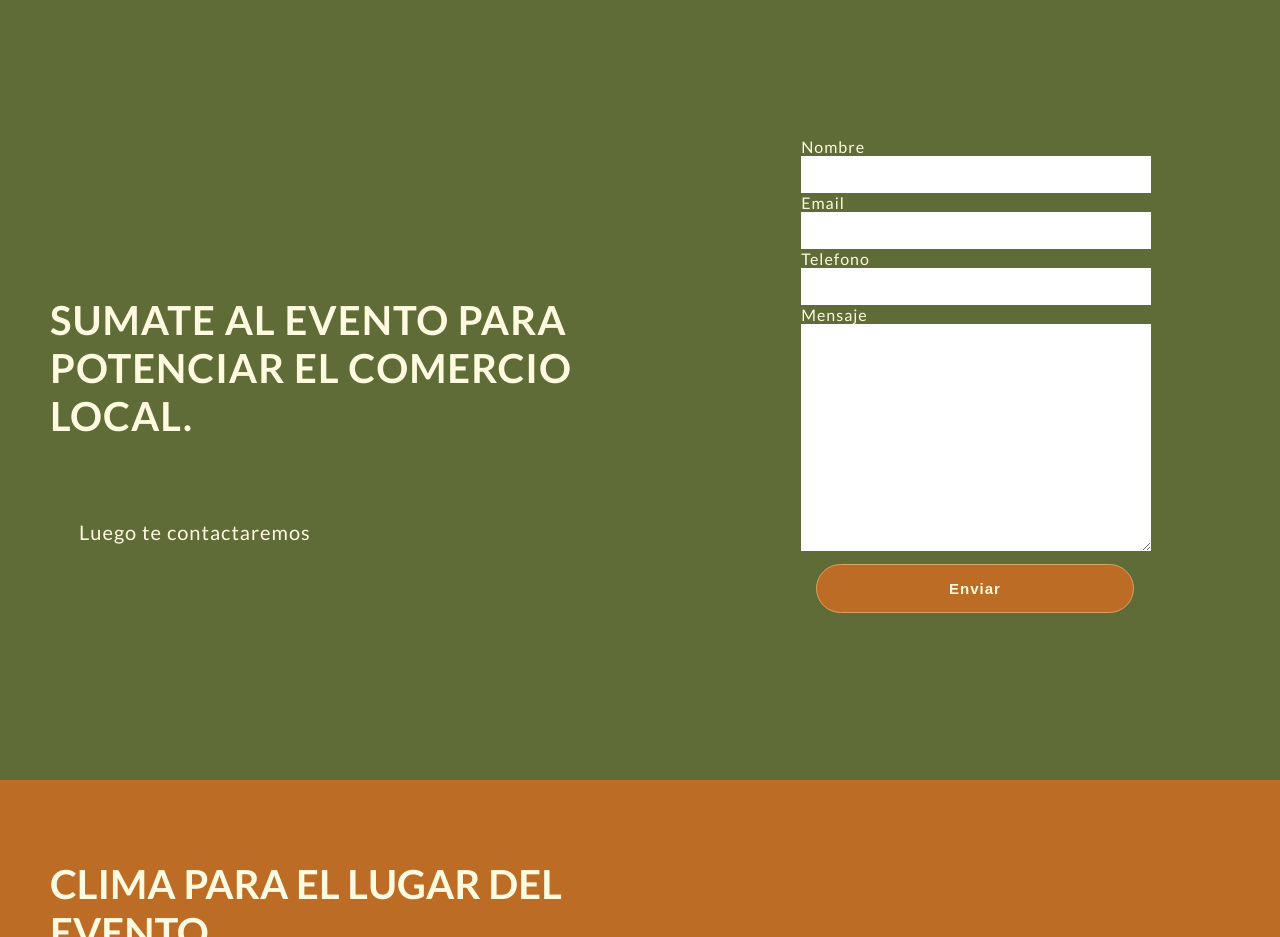
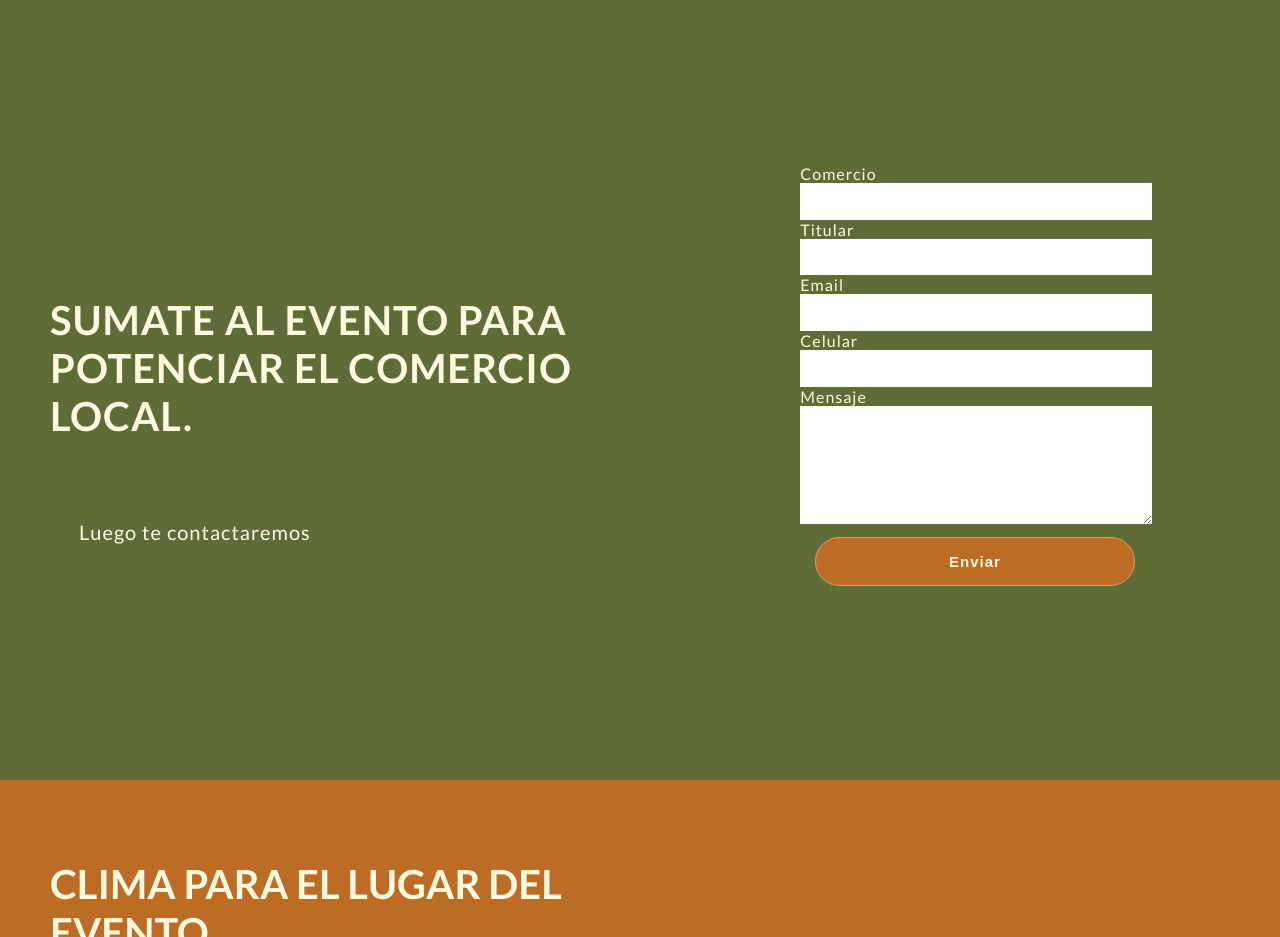
Before and after one commit to con-ra/pilis-mod2-Aleman-Velazquez, a plain HTML site: page index.html in a window 1280 px wide. Shown: the part 2420-3357 px from the top of the page. Drawn offline with Linux system fonts and the light colour scheme; some packages are replaced by stand-ins of ours; no server answers; a script that the page names is missing.

Commit message:
correcciones finales en formulario y en main.js

```diff
--- a/index.html
+++ b/index.html
@@ -107,7 +107,11 @@
         <div class="form-section">
           <form id="formulario" action="">
             <div class="form-group">
-              <label for="name">Nombre</label>
+              <label for="business">Comercio</label>
+              <input id="business" class="form-control" type="text" />
+            </div>
+            <div class="form-group">
+              <label for="name">Titular</label>
               <input id="name" class="form-control" type="text" />
             </div>
             <div class="form-group">
@@ -115,8 +119,7 @@
               <input id="email" class="form-control" type="email" />
             </div>
             <div class="form-group">
-              <label for="name">Telefono</label>
-              <!-- <input id="email" class="form-control" type="email" /> -->
+              <label for="name">Celular</label>
               <input id="cellphone" class="form-control" type="number" />
             </div>
             <div class="form-group">
@@ -126,7 +129,7 @@
                 name="message"
                 id="message"
                 cols="20"
-                rows="8"
+                rows="4"
               ></textarea>
             </div>
             <button id="enviar" class="btn btn-light">Enviar</button>
--- a/scripts/main.js
+++ b/scripts/main.js
@@ -5,6 +5,7 @@ function onClick(event) {
   console.log(event);
 
   const mensaje = {
+    business: document.getElementById("business").value,
     name: document.getElementById("name").value,
     email: document.getElementById("email").value,
     phone: document.getElementById("cellphone").value,
--- a/styles.css
+++ b/styles.css
@@ -157,6 +157,7 @@ p {
   padding-left: 5%;
 }
 
+/* Formulario de registro */
 .form-section {
   background-color: var(--primary-color);
   display: flex;
@@ -168,15 +169,14 @@ p {
   color: var(--text-color-normal);
 }
 
-/* Formulario de registro */
-form .form-group {
+.form-group {
   margin-bottom: 1rem;
   width: 100%;
   justify-content: center;
   margin: 0 auto;
 }
 
-form .form-control {
+.form-control {
   /* display: block; */
   padding: 0.3rem 1rem;
   font-size: 1rem;
@@ -266,6 +266,7 @@ h4 {
   align-items: center;
 }
 
+/* Datos de contacto */
 .contacts-container{
   width: 50vw;
   height: 25vh;
```
